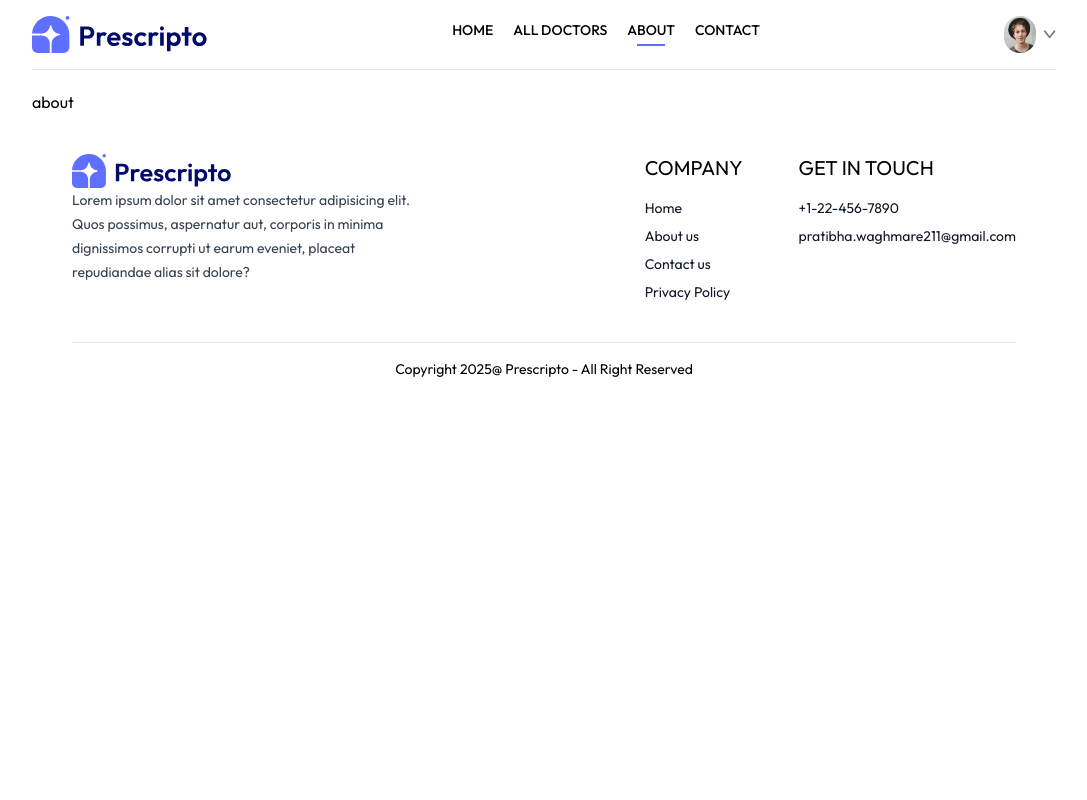
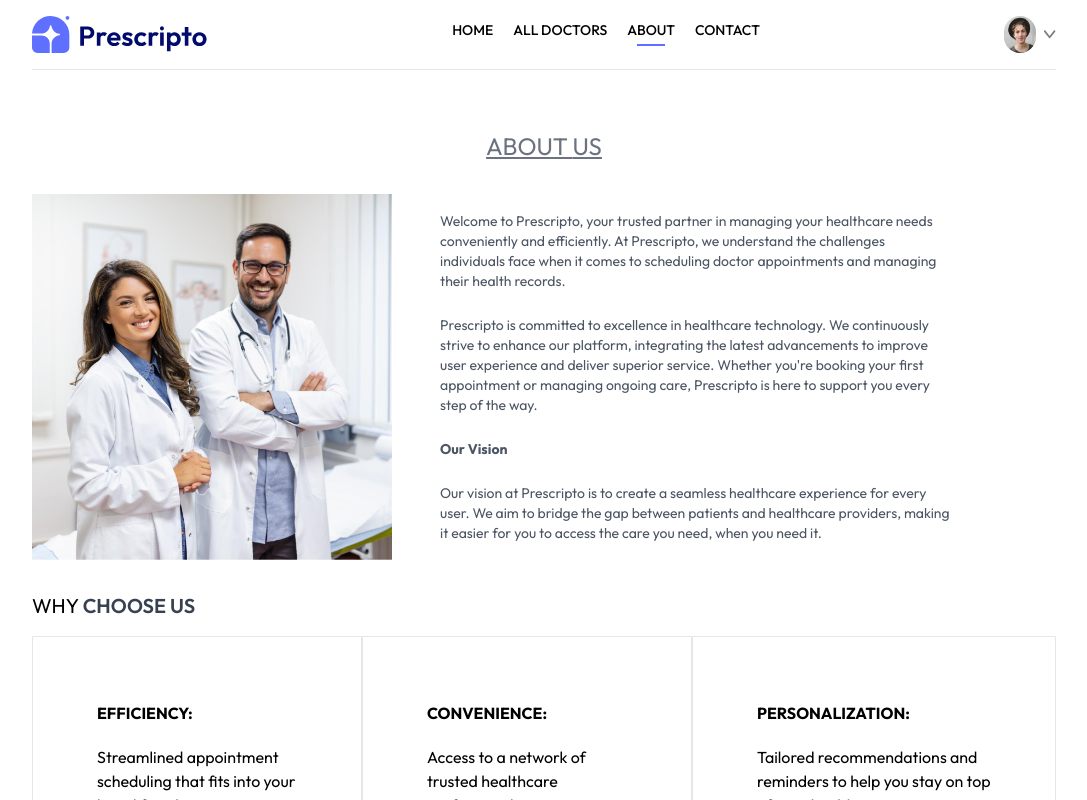
Before and after one commit to Pratibha-2015/Doctor-Prescripto, a React (Vite) app: page /about in a window 1280 px wide. Shown: the top 800 px of the page, without its empty margins (96-1183 px from the left). Built offline with nearby package versions, Linux system fonts and the light colour scheme.

Commit message:
About page

```diff
--- /dev/null
+++ b/src/components/RelatedDoctors.jsx
@@ -0,0 +1,40 @@
+import React, { useContext, useEffect, useState } from 'react'
+import { AppContext } from '../context/AppContext'
+import { useNavigate } from 'react-router-dom'
+
+const RelatedDoctors = ({speciality,docId}) => {
+const {doctors} = useContext(AppContext)
+const navigate = useNavigate()
+const [relDoc, setRelDocs] = useState([])
+useEffect( () => {
+if(doctors.length > 0 && speciality){
+    const doctorsData = doctors.filter(( doc)=> doc.speciality===speciality && doc._id != docId)
+setRelDocs(doctorsData)
+}
+},[doctors,speciality,docId])
+
+  return (
+    <div className='flex flex-col gap-4 text-gray-600 my-10 md:mx-10 items-center'>
+            <h1 className='text-3xl font-medium'>Top Doctors to Book</h1>
+            <p className="sm:w-1/2 text-center text-sm">Simply browse through our extensive list of trusted doctors.</p>
+            <div  className='w-full grid grid-cols-auto gap-4 pt-5 gap-y-6 px-3 sm:px-0'>
+                { relDoc.slice(0,5).map(( item, index)=>(
+                    <div onClick={ () => navigate(`/Appoinment/${item._id}`)} className='border border-blue-200 rounded-xl overflow-hidden cursor-pointer hover:translate-y-[-10px] transition-all duration-500' key={index}>
+                        <img className='bg-blue-50' src={item.image} alt="" />
+                        <div className=' p-4'>
+                            <div className='flex items-center gap-2 text-sm text-center text-green-500'>
+                                <p className=' w-2 h-2 bg-green-500 rounded-full' ></p><p>Avaliable</p>
+                            </div>
+                            <p className='text-gray-900 text-lg font-medium'>{item.name}</p>
+                            <p className=' text-gray-600 text-sm'>{item.speciality}</p>
+                        </div>
+                      </div>
+
+                )) }
+            </div>
+            <button  onClick={ ()=> navigate('/Doctor')} className='bg-blue-100 text-gray-900 px-12 py-3 rounded-full mt-5'>more</button>
+        </div>
+  )
+}
+
+export default RelatedDoctors
--- a/src/context/AppContext.jsx
+++ b/src/context/AppContext.jsx
@@ -5,9 +5,10 @@ import { doctors } from "../assets/assets.js";
   export const AppContext = createContext()
 
   const AppContextProvider = (props )=>{
+    const  currencsymbol ='$'
 
     const value = {
-      doctors
+      doctors,currencsymbol
     }
 
     return(
--- a/src/pages/About.jsx
+++ b/src/pages/About.jsx
@@ -1,8 +1,39 @@
 import React from 'react'
+import { assets } from '../assets/assets'
 
 const about = () => {
   return (
-    <div>about</div>
+    <div>
+      <div className='text-center pt-10 text-2xl text-gray-500 underline mb-3'>
+        <p> ABOUT <span>US</span></p>
+      </div>
+      <div className='flex flex-col my-8 md:flex-row gap-12 '>
+        <img className='w-full md:max-w-[360px] ' src={assets.about_image} alt =''/>
+        <div className='flex flex-col justify-center gap-6 md:w-2/4 text-sm text-gray-600'>
+          <p>Welcome to Prescripto, your trusted partner in managing your healthcare needs conveniently and efficiently. At Prescripto, we understand the challenges individuals face when it comes to scheduling doctor appointments and managing their health records.</p>
+          <p>Prescripto is committed to excellence in healthcare technology. We continuously strive to enhance our platform, integrating the latest advancements to improve user experience and deliver superior service. Whether you're booking your first appointment or managing ongoing care, Prescripto is here to support you every step of the way.</p>
+          <b className='text-gray-600'>Our Vision</b>
+          <p>
+          Our vision at Prescripto is to create a seamless healthcare experience for every user. We aim to bridge the gap between patients and healthcare providers, making it easier for you to access the care you need, when you need it.</p>
+        </div>
+      </div>
+      <div className='text-xl my-4'>
+        <p>WHY <span className=' text-gray-700 font-semibold'>CHOOSE US</span>  </p></div>
+    <div className='flex flex-col md:flex-row mb-20'>
+<div className='border px-10 md:px-16 py-8 sm:py-16 flex flex-col gap-5 hover:bg-primary'>
+  <b>EFFICIENCY:</b>
+  <p>Streamlined appointment scheduling that fits into your busy lifestyle.</p></div>
+<div className='border px-10 md:px-16 py-8 sm:py-16 flex flex-col gap-5 hover:bg-primary'>
+<b>CONVENIENCE:</b>
+<p>Access to a network of trusted healthcare professionals in your area.</p>
+</div>
+<div className='border px-10 md:px-16 py-8 sm:py-16 flex flex-col gap-5 hover:bg-primary'>
+<b>PERSONALIZATION:</b>
+<p>Tailored recommendations and reminders to help you stay on top of your health.</p>
+</div>
+
+    </div>
+    </div>
   )
 }
 
--- a/src/pages/Appoinment.jsx
+++ b/src/pages/Appoinment.jsx
@@ -2,10 +2,11 @@ import React, { useContext, useEffect, useState } from 'react'
 import { useParams } from 'react-router-dom'
 import { AppContext } from '../context/AppContext'
 import { assets } from '../assets/assets'
+import RelatedDoctors from '../components/RelatedDoctors'
 
 const Appoinment = () => {
   const {docId} = useParams()
-  const {doctors} = useContext(AppContext)
+  const {doctors ,currencsymbol} = useContext(AppContext)
   const [docInfo , setdocInfo] = useState(null)
 
   const fetchDocInfo = async() => {
@@ -37,11 +38,14 @@ const Appoinment = () => {
             About <img src={assets.info_icon}/>  </p>
             <p>{docInfo.about}</p>
          </div>
-         <p> Appoinment fee: <span>{docInfo.fees}</span></p>
+         <p className='text-gray-500 font-medium mt-4'>
+          Appoinment fee: <span className='text-gray-500'>{currencsymbol}{docInfo.fees}</span></p>
 
            </div>
 </div>
-    </div>
+{/* ---Related doctors----- */}
+<RelatedDoctors docId={docId} speciality={docInfo.speciality} />
+</div>
   )
 }
 
```
